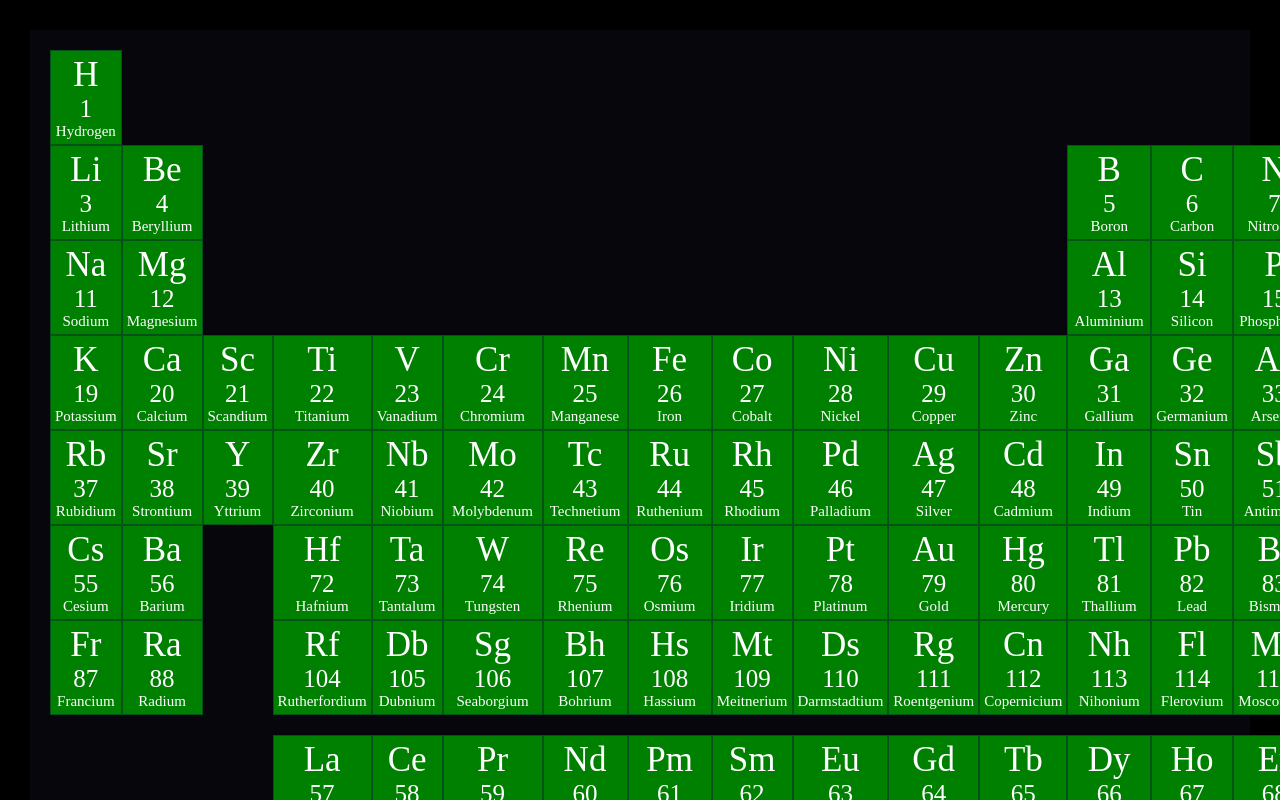
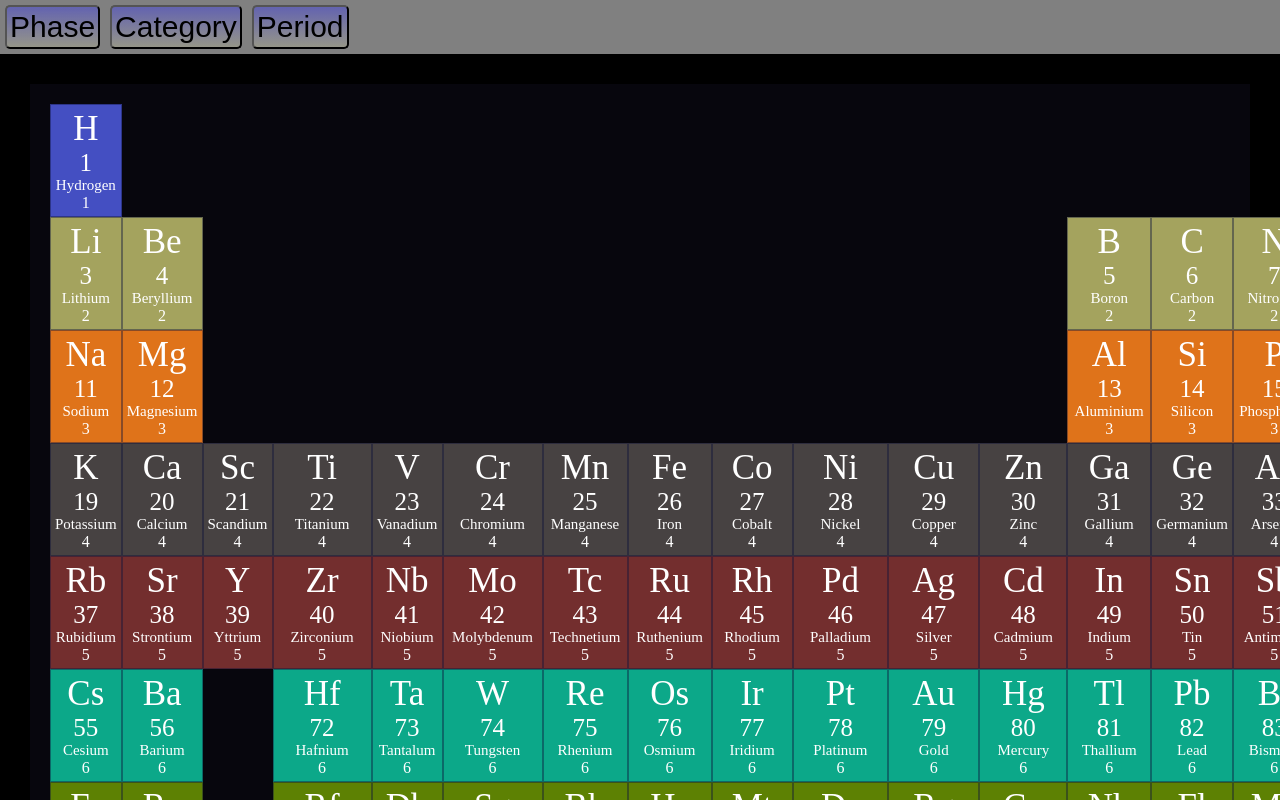
Before and after one commit to ravibalebilalu/periodic-table, a React (Vite) app: page / in a window 1280 px wide. Shown: the top 800 px of the page. Built offline with nearby package versions, Linux system fonts and the light colour scheme.

Commit message:
add filters and buttons

```diff
--- a/src/App.jsx
+++ b/src/App.jsx
@@ -1,33 +1,53 @@
- import {  useEffect, useState } from "react";
- import elementsData from "../src/assets/pd_updated.json";
- //import elementsData from "../src/assets/periodicTable.json"
+import { useEffect, useState } from 'react';
+import elementsData from '../src/assets/pd_updated.json';
+//import elementsData from "../src/assets/periodicTable.json"
 
-import Table from "./components/Table.jsx";
-import ControlePanel from "./components/ControlePanel.jsx";
+import Table from './components/Table.jsx';
+import { Phase, Category, Period } from './components/ControlePanel.jsx';
 
 const App = () => {
+    const [elementPeriod, setElementPeriod] = useState(true);
+    const [elementPhase, setElementPhase] = useState(false);
+    const [elementCategory, setElementCategory] = useState(false);
 
-    const [elementPhase,setElementPhase] = useState(false)
+    const handlePhase = () => {
+        setElementPhase(true);
+        setElementCategory(false);
+        setElementPeriod(false);
+    };
+    const handleCategory = () => {
+        setElementCategory(true);
+        setElementPhase(false);
+        setElementPeriod(false);
+    };
+    const handleElementPeriod = () => {
+        setElementPeriod(true);
+        setElementPhase(false);
+        setElementCategory(false);
+    };
+    return (
+        <>
 
-    const handlePhase = ()=>{
-      setElementPhase(!elementPhase)
+<div className="controle-panel">
+                <Phase handlePhase={handlePhase} />
+                <Category
+                    elementCategory={elementCategory}
+                    handleCategory={handleCategory}
+                />
+                <Period
+                    elementPeriod={elementPeriod}
+                    handleElementPeriod={handleElementPeriod}
+                />
+            </div>
+            <Table
+                elementsData={elementsData}
+                elementPhase={elementPhase}
+                elementCategory={elementCategory}
+                elementPeriod={elementPeriod}
+            />
 
-
-    }
-    useEffect(()=>{
-      console.log(elementPhase);
-
-    },[elementPhase])
-
-  return (
-   <>
-    <Table elementsData={elementsData} elementPhase={elementPhase}/>
-    <ControlePanel handlePhase={handlePhase}/>
-
-
-   </>
-
-  );
+        </>
+    );
 };
 
 export default App;
--- a/src/components/ControlePanel.jsx
+++ b/src/components/ControlePanel.jsx
@@ -1,11 +1,25 @@
-import React from 'react'
+ import './controlePanel.css'
 
-function ControlePanel({handlePhase}) {
+export  function Phase({handlePhase}) {
   return (
     <div>
-        <button onClick={handlePhase}>Phase</button>
+        <button className='btn phase-btn' onClick={handlePhase}>Phase</button>
     </div>
   )
 }
 
-export default ControlePanel
+export  function Category({handleCategory}) {
+  return (
+    <div>
+        <button className='btn category-btn' onClick={handleCategory}>Category</button>
+    </div>
+  )
+}
+
+export  function Period({handleElementPeriod}) {
+  return (
+    <div>
+        <button className='btn period-btn' onClick={handleElementPeriod}>Period</button>
+    </div>
+  )
+}
--- a/src/components/Table.jsx
+++ b/src/components/Table.jsx
@@ -1,6 +1,6 @@
 import './table.css';
 
-function Table({ elementsData,elementPhase }) {
+function Table({ elementsData,elementPhase,elementCategory,elementPeriod }) {
 
 
 
@@ -23,7 +23,9 @@ function Table({ elementsData,elementPhase }) {
             <ul className="table">
                 {filteredElements.flat().map((el) => (
                     <div
-                        className={`el ${elementPhase?el.phase.toLowerCase(): '' } ${el.modified_category}`}
+                        className={`el ${elementPhase?el.phase.toLowerCase(): '' } ${elementCategory?el.modified_category:''}
+                        p${elementPeriod?el.period:''}
+                        `}
 
                         id={el.symbol.toLowerCase()}
                         key={el.number}
@@ -31,6 +33,7 @@ function Table({ elementsData,elementPhase }) {
                         <p className='symbol'>{el.symbol}</p>
                         <p className='number'>{el.number}</p>
                         <p className="name"> {el.name} </p>
+                        <p>{el.period}</p>
 
 
 
--- /dev/null
+++ b/src/components/controlePanel.css
@@ -0,0 +1,18 @@
+.controle-panel{
+    display: flex;
+
+    justify-content: start;
+    align-items: center;
+    background-color: gray;
+}
+.btn{
+    margin: 5px;
+    padding: 3px;
+    font-size: 30px;
+    background: linear-gradient(hsla(240, 44%, 55%, 0.757),hsla(60, 48%, 76%, 0.226));
+    border-radius: 5px;
+
+}
+.btn:hover{
+    background: linear-gradient(hsla(240, 44%, 85%, 0.757),hsla(60, 48%, 76%, 0.226));
+}
--- a/src/components/table.css
+++ b/src/components/table.css
@@ -55,6 +55,56 @@ grid-column: 13/14;
     background: rgba(23, 23, 90, 0.483);
 }
 
-.lanthanide{
+
+ .nonmetal{
+background-color: yellow;
+color: black;
+ }
+ .noble_gas{
+background-color: green;
+ }
+ .alkali_metal{
+background-color: blueviolet;
+ }
+ .earth_metal{
+background-color: blue;
+ }
+ .metalloid{
+
+ }
+ .transition_metal{
+background: hwb(185 36% 37% / 0.775);
+
+ }
+ .lanthanide{
     margin-top: 20px;
-}
+    background-color: rgb(126, 77, 77);
+ }
+ .actinide{
+background-color: rgb(183, 130, 233);
+ }
+
+ .p1{
+    background: rgb(68, 79, 194);
+ }
+ .p2{
+    background: rgb(164, 163, 94);
+ }
+ .p3{
+    background: rgb(223, 115, 26);
+ }
+ .p4{
+    background: rgb(71, 66, 66);
+ }
+ .p5{
+    background: rgb(115, 46, 46);
+ }
+ .p6{
+    background: rgb(12, 168, 137);
+ }
+ .p7{
+    background: rgb(93, 129, 3);
+ }
+ .p8{
+    background: rgb(41, 28, 28);
+ }
```
Also changed, not shown: 1 other file (tests, documents, lock files or other folders).
